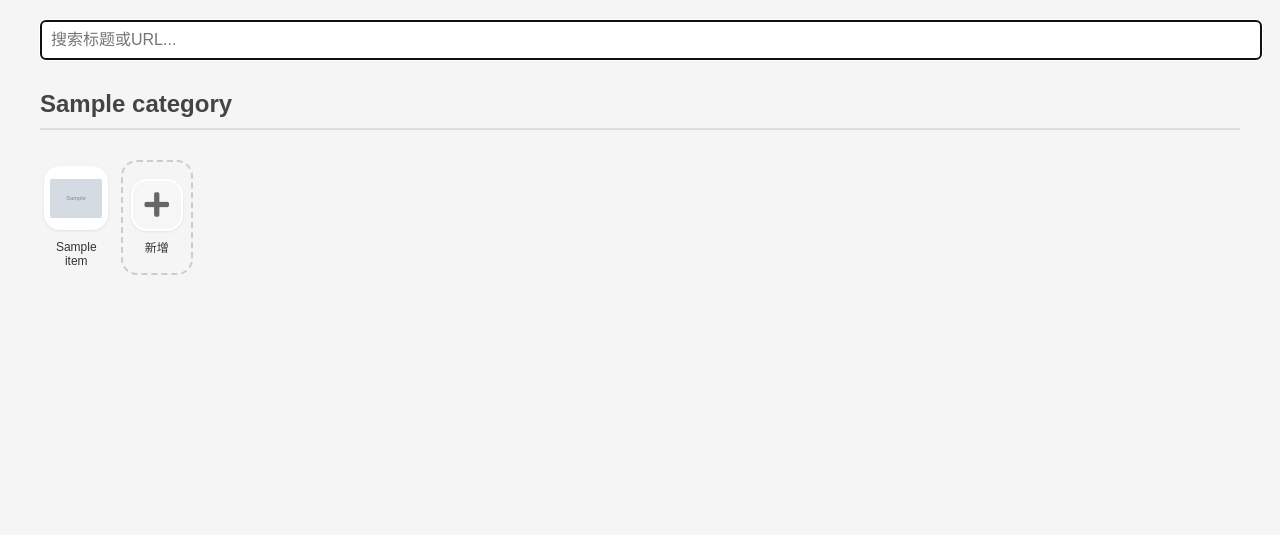
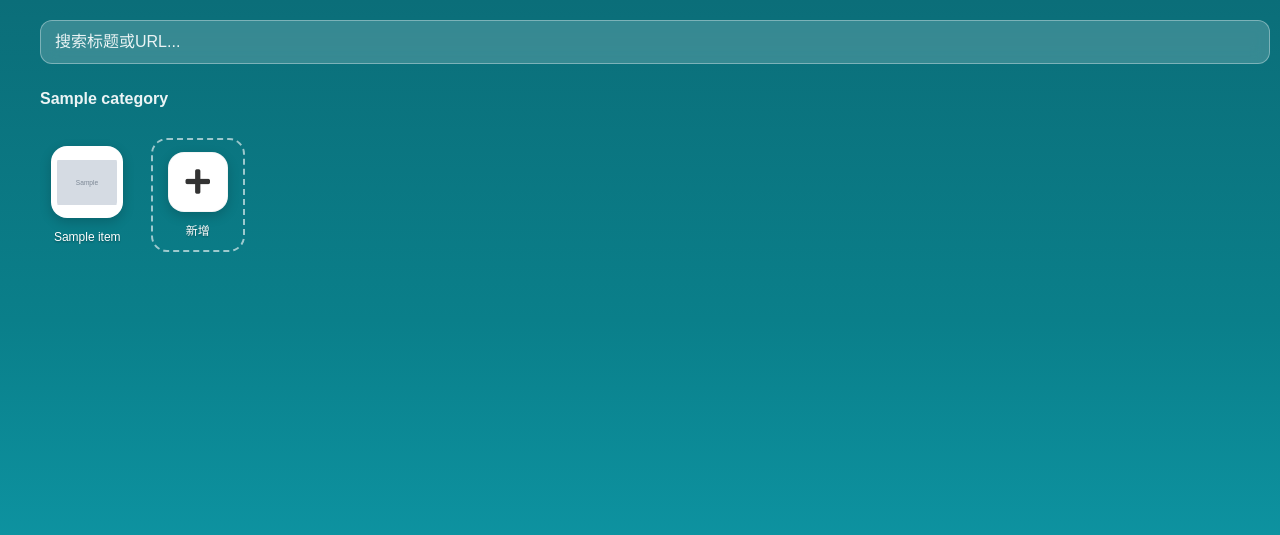
Before and after one commit to syaofox/homer, a Flask app: template app/templates/index.html in a window 1280 px wide. Shown: the top 535 px of the page. Run offline with Flask 3, Linux system fonts and the light colour scheme; the template is opened without the code that fills it: most values are stand-ins (such as "Sample title", 1, 10 or a date in 2020); grey boxes marked "Sample" are stand-in pictures.

Commit message:
更新CSS样式以改善页面视觉效果，添加渐变背景、调整导航网格和按钮样式，优化弹窗和搜索框设计，增强用户体验。

```diff
--- a/app/static/css/style.css
+++ b/app/static/css/style.css
@@ -1,28 +1,38 @@
-body {
+/* 页面根元素与整体背景：设置全屏青绿渐变、固定不随滚动移动 */
+html, body {
     font-family: Arial, sans-serif;
-    background-color: #f5f5f5;
+    /* 参考图：青绿渐变背景（整页连续） */
+    background: linear-gradient(180deg,  #0b6e79 0%, #0a7f8a 40%, #11aabb 100%);
+    background-attachment: fixed;
+    background-repeat: no-repeat;
+    background-size: cover;
     margin: 0;
     padding: 0;
+    color: #fff;
 }
 
+/* 页面居中容器：限制内容最大宽度与内边距 */
 .container {
     max-width: 1200px;
     margin: 0 auto;
     padding: 20px;
 }
 
+/* 页面主标题（当前未使用） */
 h1 {
     text-align: center;
     color: #333;
 }
 
+/* 导航网格：自动填充最小宽度 88px 的等宽卡片，行列间距 16px */
 .nav-grid {
     display: grid;
-    grid-template-columns: repeat(auto-fill, minmax(72px, 1fr));
-    gap: 8px;
+    grid-template-columns: repeat(auto-fill, minmax(88px, 1fr));
+    gap: 16px;
     margin-top: 30px;
 }
 
+/* 导航单元：垂直布局、圆角、悬停轻微上移效果 */
 .nav-item {
     display: flex;
     flex-direction: column;
@@ -30,9 +40,9 @@ h1 {
     justify-content: center;
     background: transparent;
     border-radius: 16px;
-    padding: 6px 6px;
+    padding: 8px 6px;
     text-decoration: none;
-    color: #333;
+    color: #fff;
     transition: transform 0.15s ease-in-out;
     position: relative;
 }
@@ -41,38 +51,41 @@ h1 {
     transform: translateY(-4px);
 }
 
+/* 图标容器：白色圆角方块、阴影、内部居中 */
 .nav-item i {
     font-size: 28px;
-    margin-bottom: 4px;
-    background: rgba(255, 255, 255, 0.08);
+    margin-bottom: 6px;
+    background: #fff;
     color: #333;
-    width: 52px;
-    height: 52px;
+    width: 60px;
+    height: 60px;
     border-radius: 16px;
     display: flex;
     align-items: center;
     justify-content: center;
     padding: 6px;
     box-sizing: border-box;
-    border: 2px solid #fff;
-    box-shadow: 0 1px 3px rgba(0,0,0,0.08);
+    border: 1px solid rgba(0,0,0,0.04);
+    box-shadow: 0 4px 12px rgba(0,0,0,0.18);
 }
 
+/* 图标标题：两行截断、白色文字、轻微阴影增强对比度 */
 .nav-item span {
     margin-top: 6px;
     font-size: 12px;
     line-height: 1.2;
     text-align: center;
-    color: #333;
-    max-width: 84px;
+    color: #fff;
+    max-width: 88px;
     display: -webkit-box;
     line-clamp: 2;
     -webkit-line-clamp: 2;
     -webkit-box-orient: vertical;
     overflow: hidden;
+    text-shadow: 0 1px 2px rgba(0,0,0,0.35);
 }
 
-/* 左右移动控制按钮（悬停显示） */
+/* 左右移动控制按钮容器（悬停显示） */
 .nav-item-controls {
     position: absolute;
     top: 4px;
@@ -87,6 +100,7 @@ h1 {
     opacity: 1;
 }
 
+/* 移动按钮的基础样式 */
 .move-btn {
     border: none;
     background: transparent;
@@ -114,39 +128,42 @@ h1 {
     background: transparent;
 }
 
+/* 分类标题：浅色小标题、去除分隔线 */
 h2 {
-    margin-top: 30px;
-    margin-bottom: 15px;
-    color: #444;
-    border-bottom: 2px solid #ddd;
-    padding-bottom: 10px;
+    margin-top: 26px;
+    margin-bottom: 10px;
+    color: rgba(255, 255, 255, 0.92);
+    font-size: 16px;
+    font-weight: 600;
+    border: none;
+    padding-bottom: 0;
 }
 
+/* 使用图片作为图标时的样式：等同于字体图标容器尺寸与风格 */
 .icon-img {
-    width: 52px;
-    height: 52px;
+    width: 60px;
+    height: 60px;
     object-fit: contain;
-    margin-bottom: 4px;
-    background:  #fff;
+    margin-bottom: 6px;
+    background: #fff;
     border-radius: 16px;
     padding: 6px;
-    /* border: 2px solid #fff; */
-    box-shadow: 0 1px 3px rgba(0,0,0,0.08);
+    box-shadow: 0 4px 12px rgba(0,0,0,0.18);
 }
 
-/* Add tile */
+/* 新增条目的占位卡片（虚线边框） */
 .nav-item.add-item {
-    border: 2px dashed #ccc;
-    color: #666;
+    border: 2px dashed rgba(255,255,255,0.6);
+    color: #fff;
 }
 .nav-item.add-item i {
-    color: #666;
+    color: #333;
 }
 .nav-item.add-item:hover {
-    border-color: #999;
+    border-color: #fff;
 }
 
-/* Context menu */
+/* 右键上下文菜单：白底、圆角阴影、深色文字 */
 .context-menu {
     position: absolute;
     z-index: 1000;
@@ -156,6 +173,7 @@ h2 {
     box-shadow: 0 8px 24px rgba(0,0,0,0.12);
     min-width: 140px;
     overflow: hidden;
+    color: #222;
 }
 .context-menu ul {
     list-style: none;
@@ -165,11 +183,14 @@ h2 {
 .context-menu li {
     padding: 8px 12px;
     cursor: pointer;
+    color: #222;
 }
 .context-menu li:hover {
     background: #f5f5f5;
+    color: #111;
 }
 
+/* 弹窗蒙层：居中对话框 */
 .modal {
     position: fixed;
     inset: 0;
@@ -180,6 +201,7 @@ h2 {
     z-index: 1100;
 }
 
+/* 弹窗内容容器 */
 .modal-content {
     background: #fff;
     border-radius: 10px;
@@ -188,8 +210,10 @@ h2 {
     padding: 20px;
     box-shadow: 0 10px 30px rgba(0,0,0,0.2);
     position: relative;
+    color: #222;
 }
 
+/* 弹窗关闭按钮 */
 .modal-close {
     position: absolute;
     right: 12px;
@@ -202,11 +226,13 @@ h2 {
     margin-top: 0;
 }
 
+/* 弹窗表单的字段块 */
 .modal-content label {
     display: block;
     margin: 10px 0;
 }
 
+/* 弹窗输入控件：统一样式 */
 .modal-content input[type="text"],
 .modal-content input[type="url"],
 .modal-content select {
@@ -217,6 +243,7 @@ h2 {
     box-sizing: border-box;
 }
 
+/* 弹窗底部按钮区 */
 .modal-actions {
     display: flex;
     gap: 10px;
@@ -224,6 +251,7 @@ h2 {
     margin-top: 12px;
 }
 
+/* 提示框（保留，供后续复用） */
 .alert {
     padding: 10px;
     margin-bottom: 15px;
@@ -237,6 +265,7 @@ h2 {
     border-color: #d6e9c6;
 }
 
+/* 通用表单间距 */
 form {
     margin-bottom: 20px;
 }
@@ -246,18 +275,29 @@ form input, form select, form button {
     padding: 5px;
 }
 
+/* 搜索框外层容器 */
 .search-container {
     margin-bottom: 20px;
 }
 
+/* 搜索输入框：半透明毛玻璃、白色描边与占位符 */
 #search-input {
     width: 100%;
-    padding: 10px;
+    padding: 12px 14px;
     font-size: 16px;
-    border: 1px solid #ddd;
-    border-radius: 5px;
+    border: 1px solid rgba(255,255,255,0.35);
+    border-radius: 12px;
+    background: rgba(255,255,255,0.18);
+    color: #fff;
+    outline: none;
+    backdrop-filter: blur(8px);
+}
+/* 占位符颜色 */
+#search-input::placeholder {
+    color: rgba(255,255,255,0.9);
 }
 
+/* 搜索结果网格容器（与 .nav-grid 共用布局） */
 #search-results {
     margin-top: 20px;
 }
```
